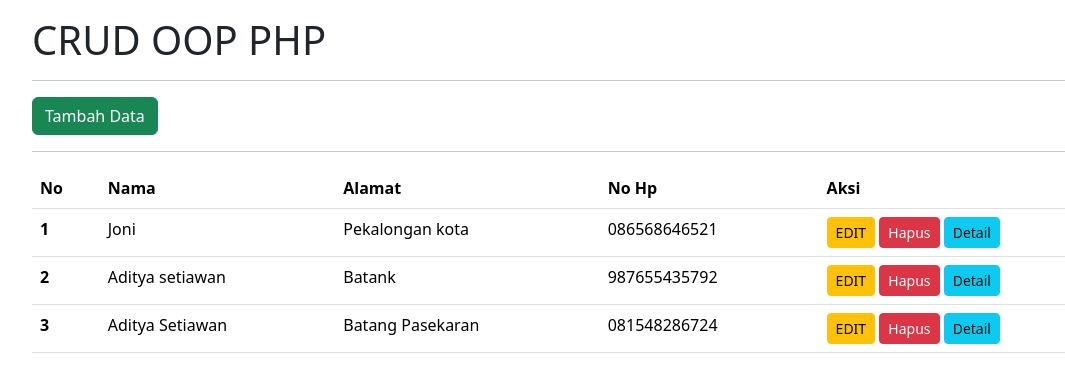
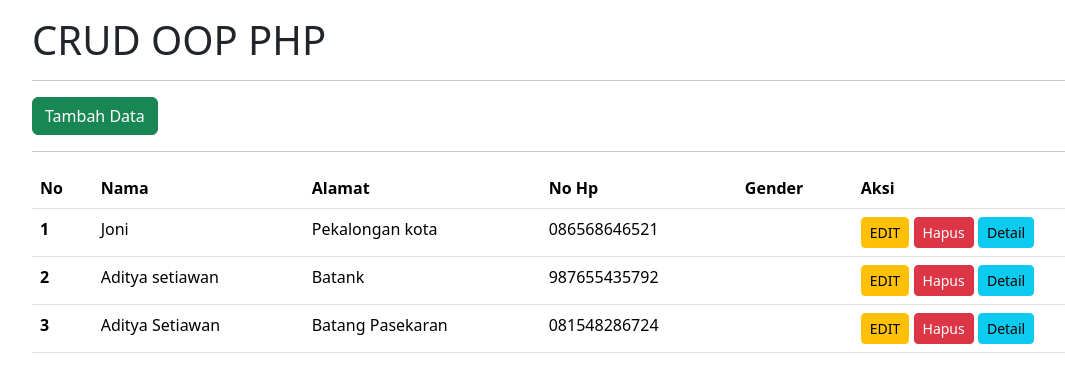
Before and after one commit to AdityaSetiawan-Project/Aditya-CRUD-OOP-PHP-3P41-0014, a PHP site: page / in a window 1280 px wide. Shown: the top 392 px of the page, without its empty margins (50-1115 px from the left). Run offline with PHP 8.4, Linux system fonts and the light colour scheme; data comes from the database, SQL or seed files in the repository; data that the repository does not hold is empty.

Commit message:
index.php

```diff
--- a/index.php
+++ b/index.php
@@ -43,6 +43,7 @@ $db = new Database();
                 <th scope="col">Nama</th>
                 <th scope="col">Alamat</th>
                 <th scope="col">No Hp</th>
+                <th scope="col">Gender</th>
                 <th scope="col">Aksi</th>
             </tr>
         </thead>
@@ -56,6 +57,7 @@ $db = new Database();
                     <td><?php echo htmlspecialchars($dataUser['nama']); ?></td>
                     <td><?php echo htmlspecialchars($dataUser['alamat']); ?></td>
                     <td><?php echo htmlspecialchars($dataUser['nohp']); ?></td>
+                    <td><?php echo htmlspecialchars($dataUser['gender']); ?></td> <!-- Tampilkan nilai gender -->
                     <td>
                         <a href="edit.php?id=<?php echo $dataUser['id'] ?>&nomor=<?php echo $nomor - 1 ?>" class="btn btn-warning btn-sm">EDIT</a>
                         <a href="proses.php?id=<?php echo $dataUser['id'] ?>&aksi=hapus" class="btn btn-danger btn-sm" onclick="return confirm('Apakah Anda yakin ingin menghapus data ini?')">Hapus</a>
```
